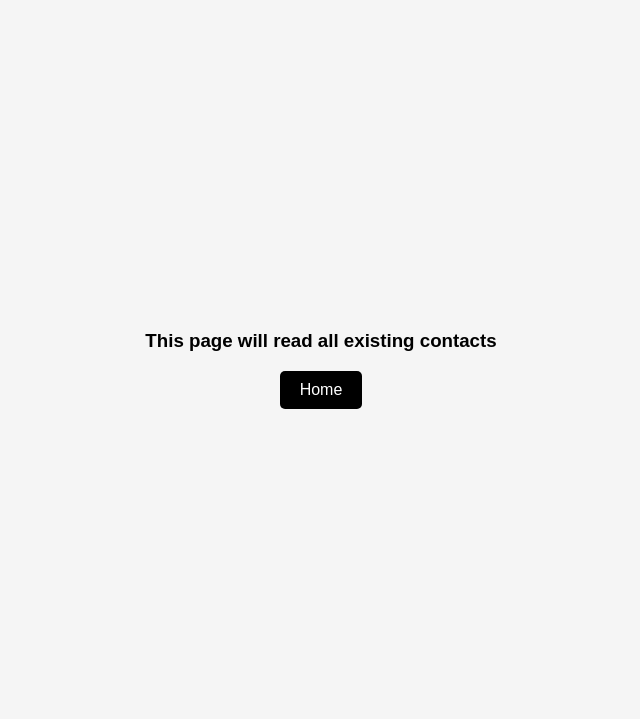
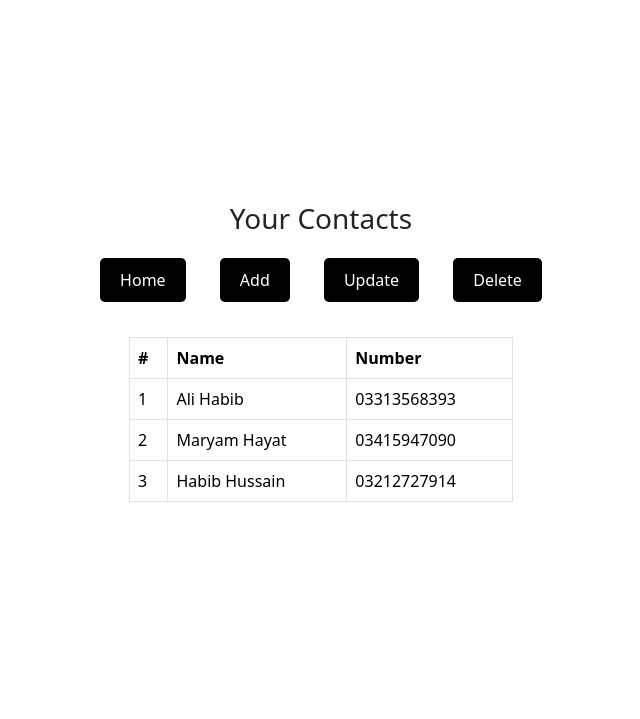
Before and after one commit to AleeHabib/contact-app, a Flask app: page /read in a window 1280 px wide. Shown: the top 719 px of the page, without its empty margins (319-959 px from the left). Run offline with Flask 3, Linux system fonts and the light colour scheme.

Commit message:
added read feature

```diff
--- a/app.py
+++ b/app.py
@@ -1,6 +1,14 @@
 from flask import Flask, render_template
 
 app = Flask(__name__)
+
+contacts = [
+    {"name": "Ali Habib", "no": "03313568393"},
+    {"name": "Maryam Hayat", "no": "03415947090"},
+    {"name": "Habib Hussain", "no": "03212727914"},
+]
+
+# contacts = []
 
 
 @app.route("/")
@@ -16,7 +24,7 @@
 
 @app.route("/read")  # display all contacts
 def read_contacts():
-    return render_template("read.html")
+    return render_template("read.html", contacts=contacts)
 
 
 @app.route("/update")  # updates an existing contact
--- a/templates/add.html
+++ b/templates/add.html
@@ -13,7 +13,6 @@
             flex-direction: column;
             justify-content: center;
             align-items: center;
-            background-color: #f5f5f5;
             font-family: Arial, sans-serif;
         }
 
@@ -24,6 +23,7 @@
             color: white;
             text-decoration: none;
             border-radius: 5px;
+            margin-top: 15px;
         }
     </style>
 </head>
--- a/templates/delete.html
+++ b/templates/delete.html
@@ -13,7 +13,6 @@
             flex-direction: column;
             justify-content: center;
             align-items: center;
-            background-color: #f5f5f5;
             font-family: Arial, sans-serif;
         }
 
@@ -24,6 +23,7 @@
             color: white;
             text-decoration: none;
             border-radius: 5px;
+            margin-top: 15px;
         }
     </style>
 </head>
--- a/templates/read.html
+++ b/templates/read.html
@@ -13,11 +13,21 @@
             flex-direction: column;
             justify-content: center;
             align-items: center;
-            background-color: #f5f5f5;
             font-family: Arial, sans-serif;
         }
 
-        .btn {
+        .table-container {
+            margin-top: 20px;
+            width: 30%;
+            max-width: 600px;
+        }
+
+
+        .button-container a {
+            margin: 15px
+        }
+
+        .top-btn {
             display: inline-block;
             padding: 10px 20px;
             background-color: #000000;
@@ -26,11 +36,48 @@
             border-radius: 5px;
         }
     </style>
+
+    <link href="https://cdn.jsdelivr.net/npm/bootstrap@5.3.3/dist/css/bootstrap.min.css" rel="stylesheet">
+
 </head>
 
 <body>
-    <h3>This page will read all existing contacts</h3>
-    <a href="{{url_for('home')}}" class="btn">Home</a>
+    <h3>Your Contacts</h3>
+    <div class="button-container">
+        <a href="{{url_for('home')}}" class="top-btn">Home</a>
+        <a href="{{url_for('add_contact')}}" class="top-btn">Add</a>
+        <a href="{{url_for('update_contact')}}" class="top-btn">Update</a>
+        <a href="{{url_for('delete_contact')}}" class="top-btn">Delete</a>
+    </div>
+
+    <div class="table-container">
+        <table class="table table-bordered">
+            <thead>
+                {% if contacts %}
+                <tr>
+                    <th>#</th>
+                    <th scope="col">Name</th>
+                    <th scope="col">Number</th>
+                </tr>
+            </thead>
+            <tbody>
+
+                {% for contact in contacts %}
+                <tr>
+                    <td>{{loop.index}}</td>
+                    <td>{{contact["name"]}}</td>
+                    <td>{{contact["no"]}}</td>
+                </tr>
+                {% endfor %}
+                {% else %}
+                <tr>
+                    <td colspan="3" class="text-center">There are no contacts</td>
+                </tr>
+
+            </tbody>
+            {% endif %}
+        </table>
+    </div>
 </body>
 
 </html>
--- a/templates/update.html
+++ b/templates/update.html
@@ -13,7 +13,6 @@
             flex-direction: column;
             justify-content: center;
             align-items: center;
-            background-color: #f5f5f5;
             font-family: Arial, sans-serif;
         }
 
@@ -24,6 +23,7 @@
             color: white;
             text-decoration: none;
             border-radius: 5px;
+            margin-top: 15px;
         }
     </style>
 </head>
```
Also changed, not shown: templates/home.html (+1 -6 lines).
